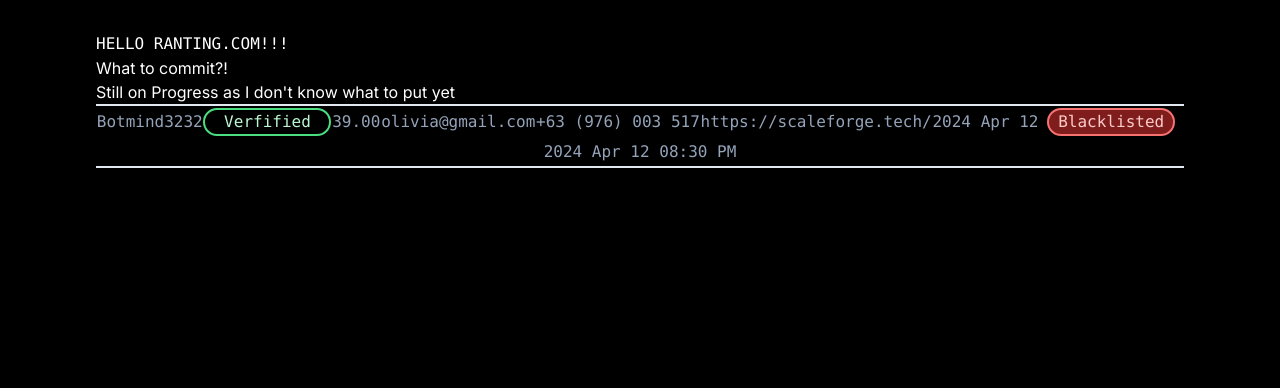
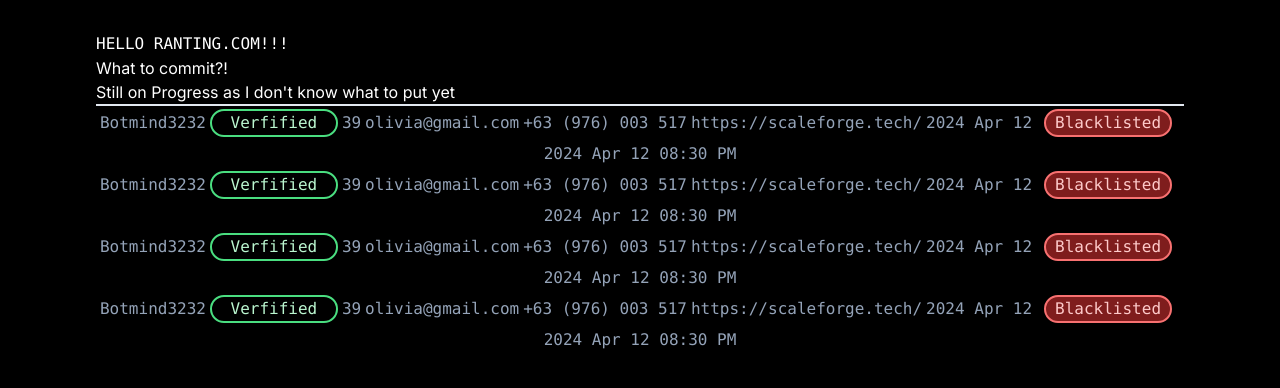
Before and after one commit to Jumjumz/next-ranting, a Next.js app: page / in a window 1280 px wide. Shown: the top 388 px of the page. Built offline with nearby package versions, Linux system fonts and the light colour scheme.

Commit message:
add dummy accounts

```diff
--- a/app/components/status.tsx
+++ b/app/components/status.tsx
@@ -1,9 +1,13 @@
 "use client";
 
-import { useState } from "react";
+import { stat } from "fs";
+import { useEffect, useState } from "react";
 
 export default function Status() {
   const [status, setStatus] = useState(0);
+  useEffect(() => {
+    setStatus(status);
+  }, []);
 
   const changeColor = () => {
     if (!status) {
--- /dev/null
+++ b/app/lib/info.ts
@@ -0,0 +1,53 @@
+import { jsx } from "react/jsx-runtime";
+
+const dashboardInfo = [
+    {
+        id: 1,
+        username: "Botmind3232",
+        balance: 39.00,
+        email: "olivia@gmail.com",
+        cell: "+63 (976) 003 517",
+        link: "https://scaleforge.tech/",
+        dateRegistered: "2024 Apr 12",
+        dateRegisteredWithTime: "2024 Apr 12 08:30 PM"
+
+    },
+
+    {
+        id: 2,
+        username: "Botmind3232",
+        balance: 39.00,
+        email: "olivia@gmail.com",
+        cell: "+63 (976) 003 517",
+        link: "https://scaleforge.tech/",
+        dateRegistered: "2024 Apr 12",
+        dateRegisteredWithTime: "2024 Apr 12 08:30 PM"
+
+    },
+
+    {
+        id: 3,
+        username: "Botmind3232",
+        balance: 39.00,
+        email: "olivia@gmail.com",
+        cell: "+63 (976) 003 517",
+        link: "https://scaleforge.tech/",
+        dateRegistered: "2024 Apr 12",
+        dateRegisteredWithTime: "2024 Apr 12 08:30 PM"
+
+    },
+
+    {
+        id: 4,
+        username: "Botmind3232",
+        balance: 39.00,
+        email: "olivia@gmail.com",
+        cell: "+63 (976) 003 517",
+        link: "https://scaleforge.tech/",
+        dateRegistered: "2024 Apr 12",
+        dateRegisteredWithTime: "2024 Apr 12 08:30 PM"
+
+    }
+]
+
+export default dashboardInfo;
--- a/app/page.tsx
+++ b/app/page.tsx
@@ -1,5 +1,6 @@
 import Status from "./components/status";
 import Verification from "./components/verification";
+import dashboardInfo from "./lib/info";
 
 export default function Home() {
   return (
@@ -8,22 +9,27 @@ export default function Home() {
         <h1 className=" font-mono justify-center">HELLO RANTING.COM!!!</h1>
         <h1>What to commit?!</h1>
         <h1>Still on Progress as I don't know what to put yet</h1>
-        <div className=" w-full h-16 border-y-2 border-slate-200">
-          <ul className=" h-full font-mono text-md text-slate-400 flex flex-row flex-wrap items-center justify-evenly">
-            <li>Botmind3232</li>
+        <div className=" w-full h-16 border-t-2 border-slate-200">
+          {dashboardInfo.map((info) => (
+            <ul
+              key={info.id}
+              className=" h-full font-mono text-md text-slate-400 flex flex-row flex-wrap items-center justify-evenly"
+            >
+              <li>{info.username}</li>
               <li>
                 <Verification />
               </li>
-            <li>39.00</li>
-            <li>olivia@gmail.com</li>
-            <li>+63 (976) 003 517</li>
-            <li>https://scaleforge.tech/</li>
-            <li>2024 Apr 12</li>
+              <li>{info.balance}</li>
+              <li>{info.email}</li>
+              <li>{info.cell}</li>
+              <li>{info.link}</li>
+              <li>{info.dateRegistered}</li>
               <li>
                 <Status />
               </li>
-            <li>2024 Apr 12 08:30 PM</li>
+              <li>{info.dateRegisteredWithTime}</li>
             </ul>
+          ))}
         </div>
       </div>
     </main>
```
Lines whose indentation alone changed are shown as unchanged.
